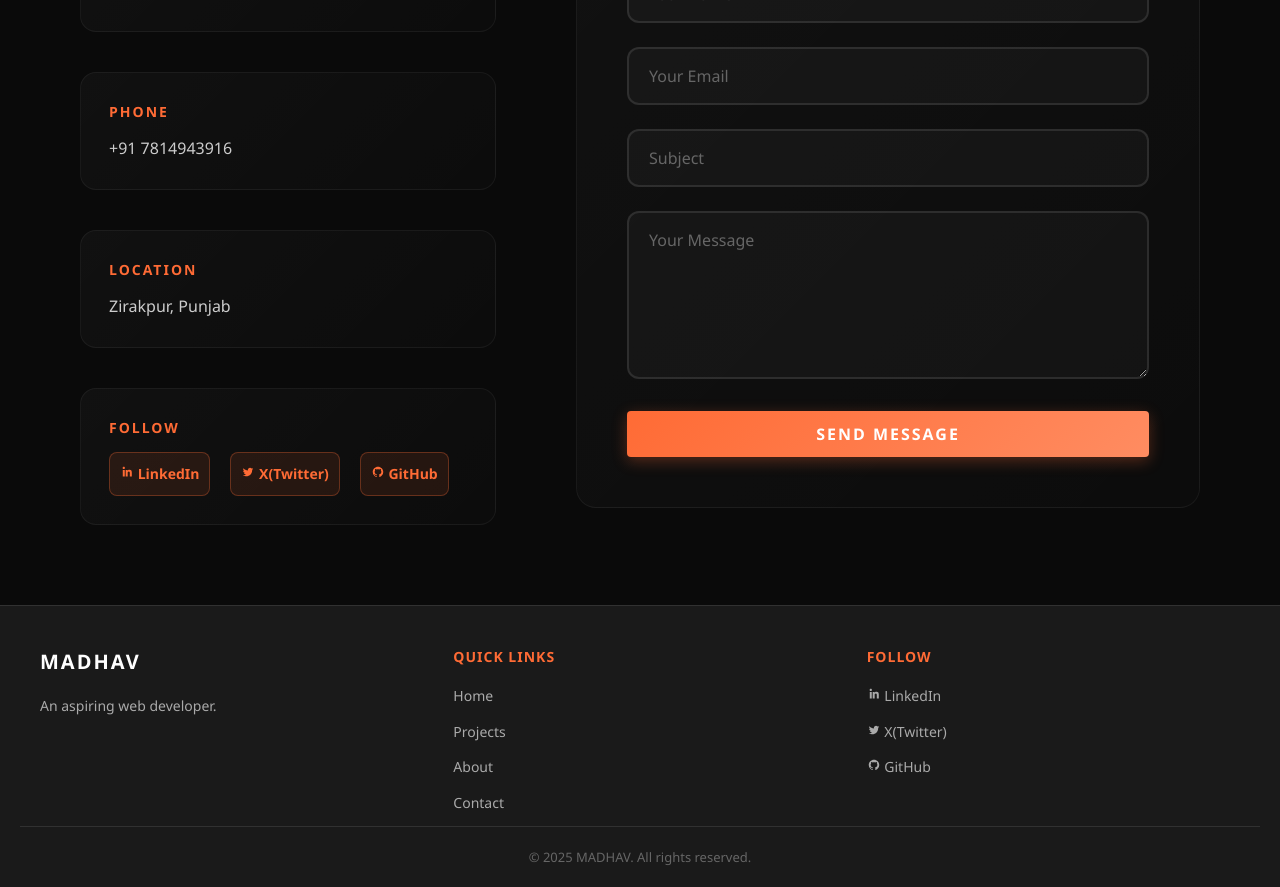
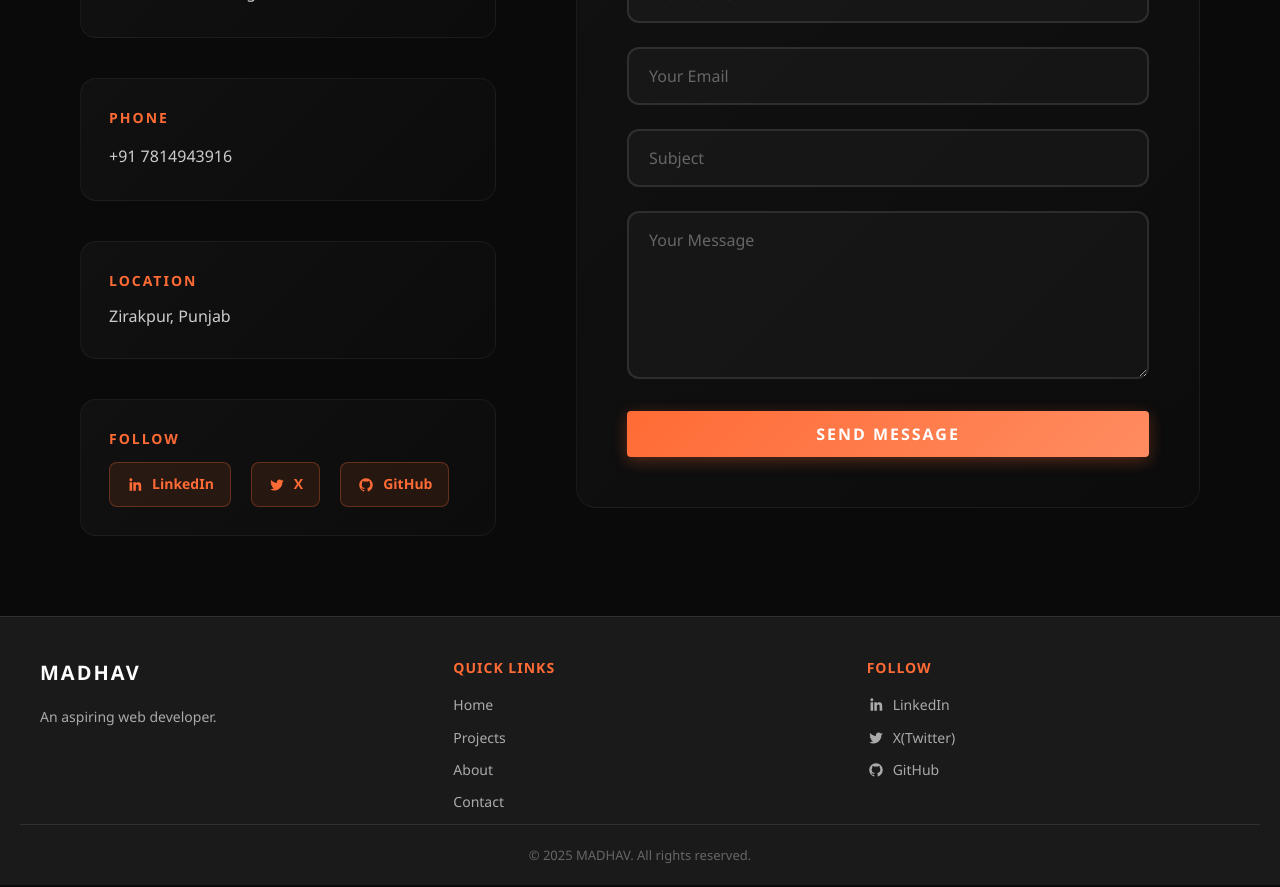
Before and after one commit to coder6-12/my-portfolio, a React (Vite) app: page /contact in a window 1280 px wide. Shown: the part 600-1487 px from the top of the page. Built offline with nearby package versions, Linux system fonts and the light colour scheme.

Commit message:
added copy button and icon alignment

```diff
--- a/src/components/footer/footer.css
+++ b/src/components/footer/footer.css
@@ -48,6 +48,13 @@
   color: #aaaaaa;
   font-size: 14px;
   transition: color 0.3s ease;
+  display: flex;
+  align-items: center;
+  gap: 8px;
+}
+
+.footer-section a svg {
+  font-size: 18px;
 }
 
 .footer-section a:hover {
--- a/src/pages/ContactUs/ContactUs.css
+++ b/src/pages/ContactUs/ContactUs.css
@@ -166,6 +166,41 @@
   color: #ff6b35;
 }
 
+.contact-wrapper {
+  position: relative;
+  display: flex;
+  align-items: center;
+  gap: 10px;
+}
+
+.copy-btn {
+  opacity: 0;
+  padding: 6px 14px;
+  background: rgba(255, 107, 53, 0.15);
+  color: #ff6b35;
+  border: 1px solid rgba(255, 107, 53, 0.3);
+  border-radius: 8px;
+  cursor: pointer;
+  font-size: 12px;
+  font-weight: 600;
+  transition: all 0.3s ease;
+  white-space: nowrap;
+}
+
+.info-item:hover .copy-btn {
+  opacity: 1;
+}
+
+.copy-btn:hover {
+  background: rgba(255, 107, 53, 0.25);
+  border-color: #ff6b35;
+  transform: translateY(-1px);
+}
+
+.copy-btn:active {
+  transform: scale(0.95);
+}
+
 .social-links {
   display: flex;
   gap: 20px;
@@ -173,7 +208,7 @@
 }
 
 .social-links a {
-  padding: 10px 10px;
+  padding: 10px 16px;
   background: rgba(255, 107, 53, 0.1);
   border: 1px solid rgba(255, 107, 53, 0.3);
   border-radius: 8px;
@@ -182,7 +217,13 @@
   color: #ff6b35;
   text-decoration: none;
   transition: all 0.3s ease;
-  display: inline-block;
+  display: flex;
+  align-items: center;
+  gap: 8px;
+}
+
+.social-links a svg {
+  font-size: 18px;
 }
 
 .social-links a:hover {
@@ -307,6 +348,19 @@
   animation: slideInUp 0.4s ease-out;
 }
 
+.error-message {
+  margin-top: 20px;
+  padding: 16px 20px;
+  background: linear-gradient(135deg, rgba(244, 67, 54, 0.2) 0%, rgba(244, 67, 54, 0.1) 100%);
+  border: 2px solid rgba(244, 67, 54, 0.4);
+  border-radius: 12px;
+  color: #f44336;
+  font-size: 15px;
+  font-weight: 600;
+  text-align: center;
+  animation: slideInUp 0.4s ease-out;
+}
+
 @keyframes slideInUp {
   from {
     opacity: 0;
--- a/src/pages/ContactUs/ContactUs.jsx
+++ b/src/pages/ContactUs/ContactUs.jsx
@@ -12,6 +12,7 @@ function Contact() {
 
   const [submitted, setSubmitted] = useState(false);
   const [error, setError] = useState("");
+  const [copiedItem, setCopiedItem] = useState(null);
 
   const FORM_ENDPOINT = "https://formspree.io/f/xrbnakgv";
 
@@ -50,6 +51,16 @@ function Contact() {
     }
   };
 
+  const copyToClipboard = async (text, type) => {
+    try {
+      await navigator.clipboard.writeText(text);
+      setCopiedItem(type);
+      setTimeout(() => setCopiedItem(null), 2000);
+    } catch (err) {
+      console.error('Failed to copy:', err);
+    }
+  };
+
   return (
     <main className="contact-page">
       <section className="contact-hero">
@@ -65,13 +76,29 @@ function Contact() {
             <div className="contact-info">
               <div className="info-item">
                 <h3>Email</h3>
-                <a href="mailto:madhavmittal34@gmail.com">
-                  madhavmittal34@gmail.com
-                </a>
+                <div className="contact-wrapper">
+                  <a href="mailto:madhavmittal34@gmail.com">
+                    madhavmittal34@gmail.com
+                  </a>
+                  <button
+                    className="copy-btn"
+                    onClick={() => copyToClipboard('madhavmittal34@gmail.com', 'email')}
+                  >
+                    {copiedItem === 'email' ? '✓ Copied!' : 'Copy'}
+                  </button>
+                </div>
               </div>
               <div className="info-item">
                 <h3>Phone</h3>
-                <a href="tel:+917814943916">+91 7814943916</a>
+                <div className="contact-wrapper">
+                  <a href="tel:+917814943916">+91 7814943916</a>
+                  <button
+                    className="copy-btn"
+                    onClick={() => copyToClipboard('+917814943916', 'phone')}
+                  >
+                    {copiedItem === 'phone' ? '✓ Copied!' : 'Copy'}
+                  </button>
+                </div>
               </div>
               <div className="info-item">
                 <h3>Location</h3>
@@ -92,7 +119,7 @@ function Contact() {
                     target="_blank"
                     rel="noopener noreferrer"
                   >
-                    <LiaTwitter /> X(Twitter)
+                    <LiaTwitter /> X
                   </a>
                   <a
                     href="https://github.com/coder6-12"
```
